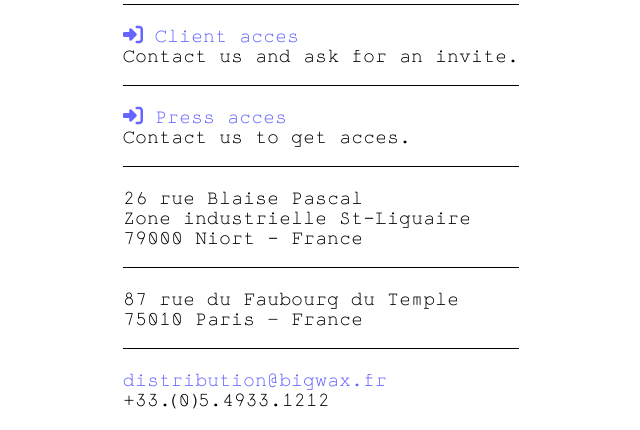
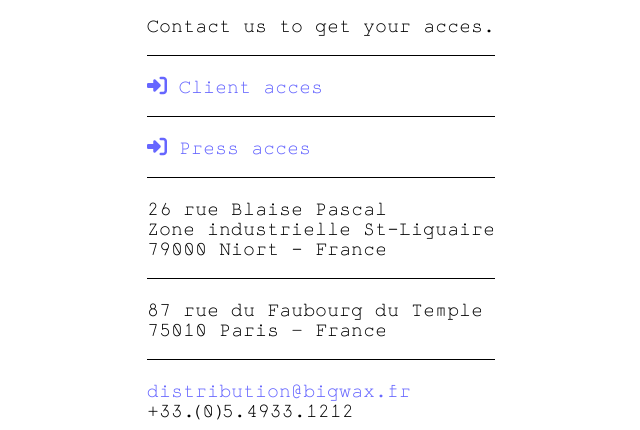
Before and after one commit to Kairos-Club/Bigwax-Distribution, a plain HTML site: page new-index.html in a window 1280 px wide. Shown: the part 141-571 px from the top of the page, without its empty margins (319-959 px from the left). Drawn offline with Linux system fonts and the light colour scheme.

Commit message:
test Netlify Identity

```diff
--- a/new-index.html
+++ b/new-index.html
@@ -32,14 +32,14 @@
 <main>
     <p><img src="img/bigwax-distribution-logo.png" width="250"/></p>
     <hr>
-    <p><a href="/client"><i class="fas fa-sign-in-alt"></i> Client acces</a><br>
-        Contact us and ask for an invite.</p>
+    <div data-netlify-identity-button></div>
+    <p>Contact us to get your acces.</p>
+    <hr>
+    <p><a href="/client"><i class="fas fa-sign-in-alt"></i> Client acces</a></p>
     <p>
-    <div data-netlify-identity-button></div>
     </p>
     <hr>
-    <p><a href="/media"><i class="fas fa-sign-in-alt"></i> Press acces</a><br>
-        Contact us to get acces.</p>
+    <p><a href="/media"><i class="fas fa-sign-in-alt"></i> Press acces</a></p>
     <hr>
     <p>26 rue Blaise Pascal
         <br>Zone industrielle St-Liguaire
```
Also changed, not shown: 2 other files.
